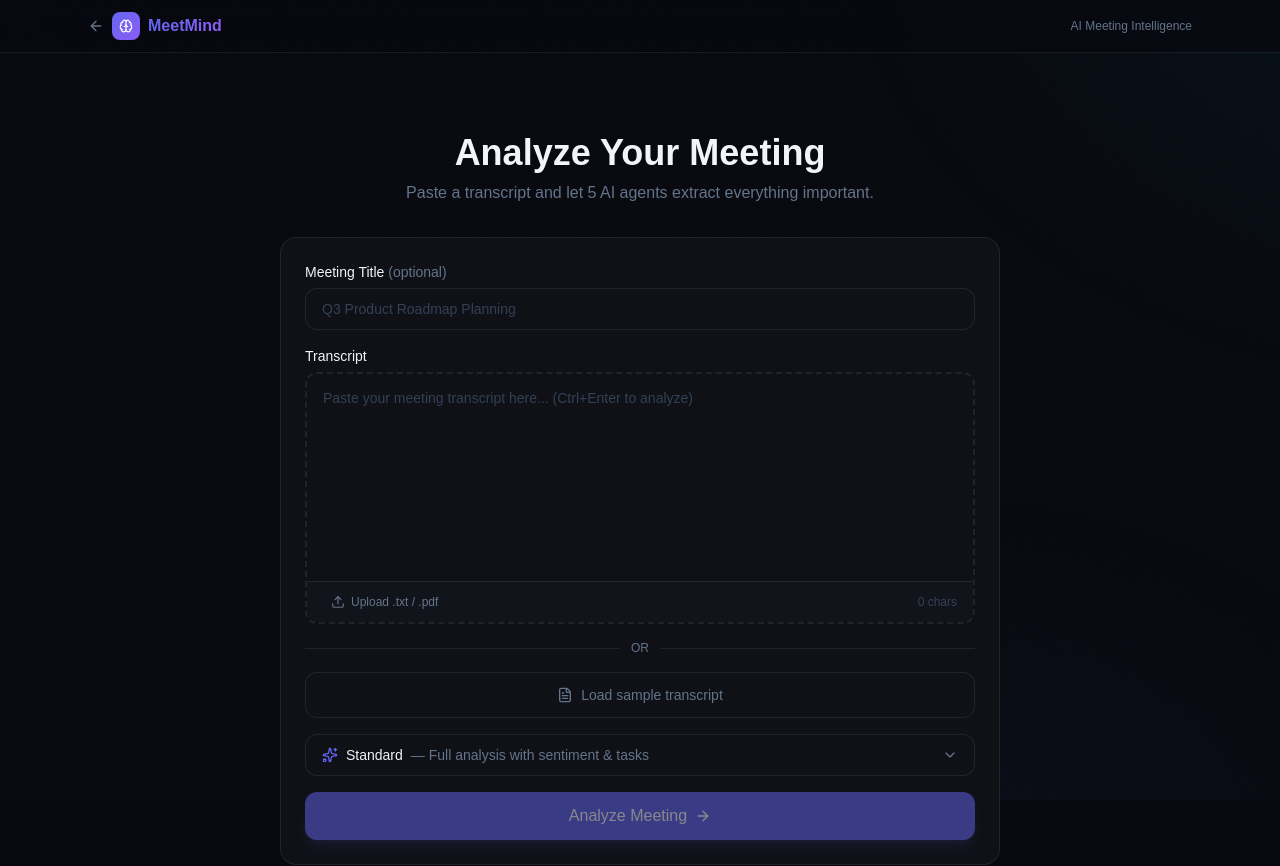
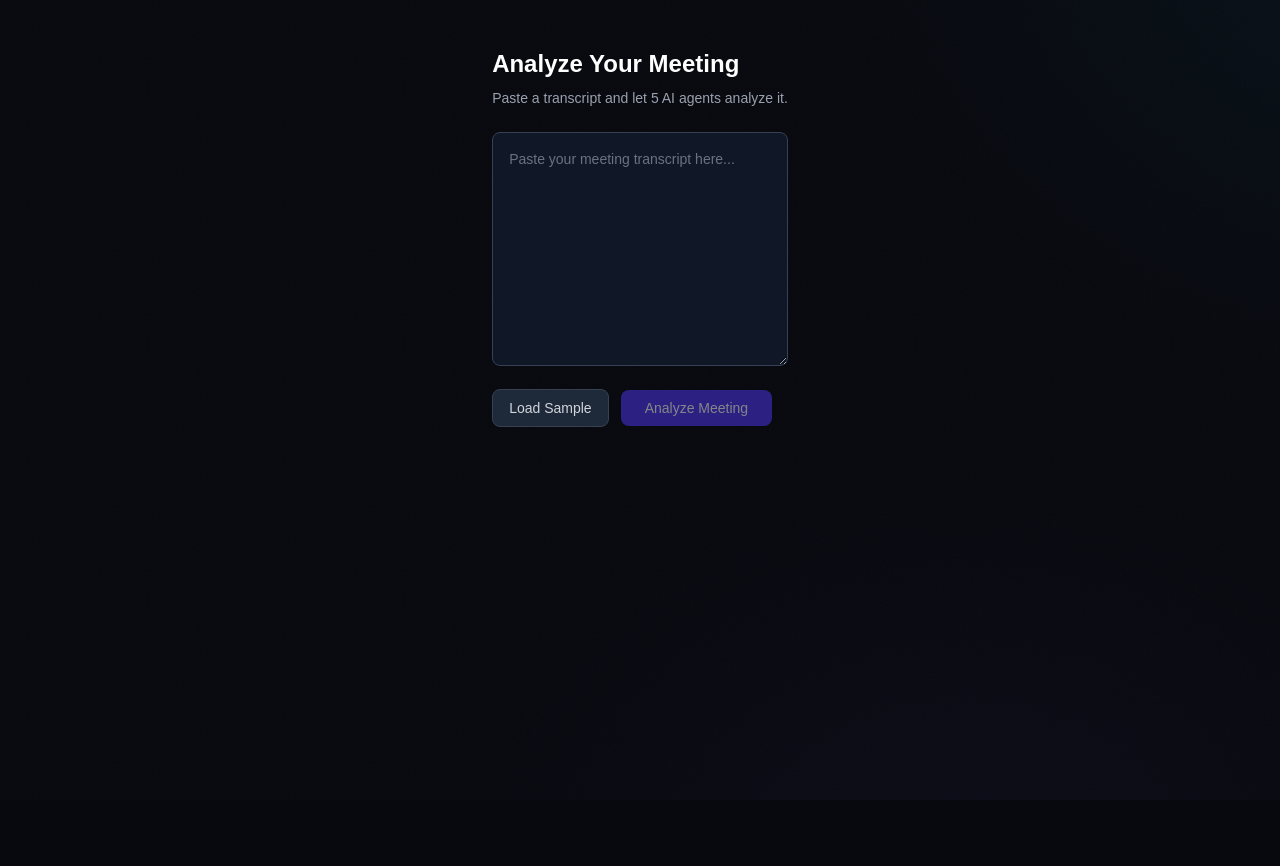
Before and after one commit to awanzain026-cmyk/MeetMind, a Next.js app: page /analyze in a window 1280 px wide. Shown: the top 866 px of the page. After the commit the page ends 800 px from the top, so only its background shows below. Built offline with nearby package versions, Linux system fonts and the light colour scheme.

Commit message:
Simplify analyze page: textarea + button + raw response, no streaming/animation deps

```diff
--- a/src/app/analyze/page.tsx
+++ b/src/app/analyze/page.tsx
@@ -1,329 +1,124 @@
 "use client";
 
-import { useState, useRef, lazy, Suspense } from "react";
-import { motion, AnimatePresence } from "framer-motion";
-import Link from "next/link";
-import confetti from "canvas-confetti";
-import {
-  Brain,
-  ArrowLeft,
-  RotateCcw,
-  AlertTriangle,
-  CheckCircle2,
-  ArrowUpRight,
-  Printer,
-  Share2,
-  Check,
-} from "lucide-react";
-import { Button } from "@/components/ui/Button";
-import { ErrorBoundary } from "@/components/ui/ErrorBoundary";
-import AgentProgress from "@/components/agent/AgentProgress";
-import TranscriptInput from "@/components/sections/TranscriptInput";
-import { useAnalysis } from "@/lib/hooks/useAnalysis";
-import { useToast, ToastContainer } from "@/components/ui/Toast";
+import { useState } from "react";
 
-const ResultsPanel = lazy(() => import("@/components/agent/ResultsPanel"));
+const SAMPLE = `Meeting: Q3 Product Roadmap Planning
+Date: March 15, 2024
+Attendees: Sarah Chen (PM), Mike Torres (Eng), Lisa Park (Design), James Wilson (Marketing)
 
-type Phase = "input" | "processing" | "results" | "error";
+Sarah: Let's start with the Q3 roadmap. We need to finalize priorities by end of week.
+Mike: The team has bandwidth for 2 major features. I'd recommend focusing on the analytics dashboard and the notification system.
+Lisa: From a design perspective, the analytics dashboard has more UX debt. We should prioritize that.
+Sarah: Agreed. Let's make the analytics dashboard our top priority.
+Mike: I'll need 3 engineers for 6 weeks. We can start mid-April.
+Sarah: Great. Also, we need to discuss the customer feedback about the mobile app performance.
+James: Marketing has been hearing complaints about load times on Android.
+Mike: We can allocate one engineer to optimize performance in parallel.
+Sarah: Perfect. James, can you prepare a customer communication about the upcoming improvements?
+James: Sure, I'll draft something by Friday.
+Sarah: Let's schedule a follow-up for next Monday to review the engineering plan.
+Mike: Works for me. I'll have the detailed breakdown ready by then.
+Lisa: I'll have the design explorations done by Thursday for review.
+Sarah: Excellent. Action items: Mike - engineering plan by Monday; Lisa - design explorations by Thursday; James - customer comms by Friday.`;
 
-function ResultsSkeleton() {
+export default function AnalyzePage() {
+  const [transcript, setTranscript] = useState("");
+  const [loading, setLoading] = useState(false);
+  const [result, setResult] = useState<string | null>(null);
+  const [error, setError] = useState<string | null>(null);
+
+  const handleSubmit = async () => {
+    if (!transcript.trim() || loading) return;
+    setLoading(true);
+    setResult(null);
+    setError(null);
+
+    try {
+      const res = await fetch("/api/analyze", {
+        method: "POST",
+        headers: { "Content-Type": "application/json" },
+        body: JSON.stringify({
+          transcript: transcript.trim(),
+          title: "Meeting Analysis",
+          depth: "quick",
+        }),
+      });
+
+      if (!res.ok) {
+        const body = await res.json().catch(() => null);
+        throw new Error(
+          (body as { error?: string })?.error ?? `HTTP ${res.status}`,
+        );
+      }
+
+      const text = await res.text();
+      setResult(text);
+    } catch (err) {
+      const msg = err instanceof Error ? err.message : "Unknown error";
+      console.error("[AnalyzePage]", msg);
+      setError(msg);
+    } finally {
+      setLoading(false);
+    }
+  };
+
   return (
-    <div className="animate-pulse space-y-4">
-      <div className="h-8 w-48 rounded bg-surface2" />
-      <div className="h-4 w-72 rounded bg-surface2" />
-      <div className="mt-6 h-40 rounded-xl bg-surface2" />
-      <div className="h-32 rounded-xl bg-surface2" />
-      <div className="h-32 rounded-xl bg-surface2" />
+    <div className="mx-auto max-w-3xl px-4 py-12">
+      <h1 className="mb-2 text-2xl font-bold text-white">
+        Analyze Your Meeting
+      </h1>
+      <p className="mb-6 text-sm text-gray-400">
+        Paste a transcript and let 5 AI agents analyze it.
+      </p>
+
+      <textarea
+        value={transcript}
+        onChange={(e) => setTranscript(e.target.value)}
+        placeholder="Paste your meeting transcript here..."
+        rows={10}
+        className="mb-4 w-full rounded-lg border border-gray-700 bg-gray-900 p-4 text-sm text-white placeholder-gray-500"
+      />
+
+      <div className="mb-6 flex items-center gap-3">
+        <button
+          onClick={() => {
+            setTranscript(SAMPLE);
+          }}
+          className="rounded-lg border border-gray-700 bg-gray-800 px-4 py-2 text-sm text-gray-300 hover:bg-gray-700"
+        >
+          Load Sample
+        </button>
+
+        <button
+          onClick={handleSubmit}
+          disabled={!transcript.trim() || loading}
+          className="rounded-lg bg-indigo-600 px-6 py-2 text-sm font-medium text-white hover:bg-indigo-500 disabled:opacity-50"
+        >
+          {loading ? "Analyzing..." : "Analyze Meeting"}
+        </button>
+      </div>
+
+      {loading && (
+        <div className="mb-4 rounded-lg border border-gray-700 bg-gray-900 p-4 text-sm text-gray-400">
+          Processing transcript with 5 AI agents...
+        </div>
+      )}
+
+      {error && (
+        <div className="mb-4 rounded-lg border border-red-800 bg-red-900/30 p-4 text-sm text-red-300">
+          <p className="font-semibold">Error</p>
+          <p>{error}</p>
+        </div>
+      )}
+
+      {result && (
+        <div className="rounded-lg border border-gray-700 bg-gray-900 p-4">
+          <h2 className="mb-3 text-lg font-semibold text-white">Response</h2>
+          <pre className="overflow-auto whitespace-pre-wrap text-sm text-gray-300">
+            {result}
+          </pre>
+        </div>
+      )}
     </div>
   );
 }
-
-export default function AnalyzePage() {
-  const { agents, currentAgent, results, isLoading, error, progress, analyze, reset } =
-    useAnalysis();
-  const { toasts, addToast, dismiss } = useToast();
-  const [phase, setPhase] = useState<Phase>("input");
-  const [copiedShare, setCopiedShare] = useState(false);
-  const progressRef = useRef<HTMLDivElement>(null);
-
-  const handleAnalyze = async (
-    transcript: string,
-    title: string,
-    depth: "quick" | "standard" | "deep",
-  ) => {
-    setPhase("processing");
-    setTimeout(() => {
-      progressRef.current?.scrollIntoView({ behavior: "smooth", block: "center" });
-    }, 100);
-    try {
-      await analyze(transcript, title, depth);
-      setPhase("results");
-      addToast("Analysis complete! All 5 agents finished.", "success");
-      confetti({
-        particleCount: 100,
-        spread: 70,
-        origin: { y: 0.6 },
-        colors: ["#6366f1", "#8b5cf6", "#06b6d4", "#10b981"],
-      });
-    } catch (err) {
-      console.error("[AnalyzePage] Analysis failed:", err);
-      setPhase("error");
-    }
-  };
-
-  const handleRetry = () => {
-    reset();
-    setPhase("input");
-  };
-
-  const handlePrint = () => {
-    window.print();
-  };
-
-  const handleShare = async () => {
-    const url = window.location.href;
-    try {
-      await navigator.clipboard.writeText(
-        `Check out my meeting analysis on MeetMind: ${url}`,
-      );
-      setCopiedShare(true);
-      addToast("Share link copied to clipboard!", "success");
-      setTimeout(() => setCopiedShare(false), 2000);
-    } catch {
-      addToast("Could not copy share link", "error");
-    }
-  };
-
-  const percent = Math.round(progress * 100);
-
-  return (
-    <ErrorBoundary>
-      <div className="min-h-full flex flex-col">
-        <ToastContainer toasts={toasts} onDismiss={dismiss} />
-
-        <header className="sticky top-0 z-50 border-b border-border bg-background/80 backdrop-blur-xl no-print">
-          <div className="mx-auto flex max-w-6xl items-center justify-between px-4 py-3 sm:px-6">
-            <Link
-              href="/"
-              className="flex items-center gap-2 text-sm text-text-muted hover:text-text-primary transition-colors"
-            >
-              <ArrowLeft className="h-4 w-4" />
-              <div className="flex items-center gap-2">
-                <div className="flex h-7 w-7 items-center justify-center rounded-lg bg-gradient-to-br from-primary to-secondary">
-                  <Brain className="h-3.5 w-3.5 text-white" />
-                </div>
-                <span className="bg-gradient-to-r from-primary to-secondary bg-clip-text text-base font-bold text-transparent">
-                  MeetMind
-                </span>
-              </div>
-            </Link>
-
-            <div className="flex items-center gap-2">
-              {phase === "results" && (
-                <>
-                  <button
-                    onClick={handlePrint}
-                    className="flex cursor-pointer items-center gap-1 rounded-md px-2 py-1.5 text-xs text-text-muted hover:text-text-primary transition-colors"
-                    title="Download as PDF"
-                  >
-                    <Printer className="h-3.5 w-3.5" />
-                    <span className="hidden sm:inline">PDF</span>
-                  </button>
-                  <button
-                    onClick={handleShare}
-                    className="flex cursor-pointer items-center gap-1 rounded-md px-2 py-1.5 text-xs text-text-muted hover:text-text-primary transition-colors"
-                    title="Share results"
-                  >
-                    {copiedShare ? (
-                      <Check className="h-3.5 w-3.5 text-success" />
-                    ) : (
-                      <Share2 className="h-3.5 w-3.5" />
-                    )}
-                    <span className="hidden sm:inline">Share</span>
-                  </button>
-                  <Button
-                    variant="ghost"
-                    size="sm"
-                    onClick={handleRetry}
-                    className="gap-1.5"
-                  >
-                    <RotateCcw className="h-3.5 w-3.5" />
-                    <span className="hidden sm:inline">New</span>
-                  </Button>
-                  <Link href="/">
-                    <Button variant="secondary" size="sm" className="gap-1.5">
-                      <ArrowUpRight className="h-3.5 w-3.5" />
-                      <span className="hidden sm:inline">Home</span>
-                    </Button>
-                  </Link>
-                </>
-              )}
-              {phase !== "results" && (
-                <span className="text-xs text-text-muted hidden sm:block">
-                  AI Meeting Intelligence
-                </span>
-              )}
-            </div>
-          </div>
-        </header>
-
-        <main className="flex-1">
-          <AnimatePresence mode="wait">
-            {phase === "input" && (
-              <motion.div
-                key="input"
-                initial={{ opacity: 0, y: 20 }}
-                animate={{ opacity: 1, y: 0 }}
-                exit={{ opacity: 0, y: -20 }}
-                transition={{ duration: 0.3 }}
-                className="mx-auto max-w-3xl px-4 py-12 sm:px-6 sm:py-20"
-              >
-                <div className="mb-8 text-center">
-                  <h1 className="text-2xl font-bold text-text-primary sm:text-4xl">
-                    Analyze Your Meeting
-                  </h1>
-                  <p className="mt-2 text-sm text-text-muted sm:text-base">
-                    Paste a transcript and let 5 AI agents extract everything
-                    important.
-                  </p>
-                </div>
-
-                <div className="rounded-2xl border border-border bg-surface p-4 sm:p-6">
-                  <TranscriptInput
-                    onAnalyze={handleAnalyze}
-                    loading={isLoading}
-                  />
-                </div>
-              </motion.div>
-            )}
-
-            {phase === "processing" && (
-              <motion.div
-                key="processing"
-                initial={{ opacity: 0, y: 20 }}
-                animate={{ opacity: 1, y: 0 }}
-                exit={{ opacity: 0, y: -20 }}
-                transition={{ duration: 0.3 }}
-                className="mx-auto max-w-4xl px-4 py-12 sm:px-6 sm:py-16"
-                ref={progressRef}
-              >
-                <div className="mb-6 text-center">
-                  <motion.div
-                    animate={{ scale: [1, 1.05, 1] }}
-                    transition={{ duration: 2, repeat: Infinity }}
-                    className="mx-auto mb-4 flex h-12 w-12 items-center justify-center rounded-xl bg-primary/15"
-                  >
-                    <Brain className="h-6 w-6 text-primary" />
-                  </motion.div>
-                  <h2 className="text-lg font-bold text-text-primary sm:text-xl">
-                    Analyzing Your Meeting
-                  </h2>
-                  <p className="mt-1 text-sm text-text-muted">
-                    5 AI agents processing your transcript
-                    {percent > 0 && (
-                      <span className="ml-1 text-primary">
-                        &mdash; {percent}% complete
-                      </span>
-                    )}
-                  </p>
-                </div>
-
-                <div className="rounded-2xl border border-border bg-surface p-4 sm:p-6">
-                  <AgentProgress
-                    agents={agents}
-                    currentAgent={currentAgent ?? ""}
-                  />
-                </div>
-
-                <div className="mt-6 flex items-center justify-center gap-2 text-xs text-text-dim">
-                  <div className="flex items-center gap-1">
-                    <div className="h-1.5 w-1.5 rounded-full bg-primary animate-pulse" />
-                    Processing
-                  </div>
-                  <span>&middot;</span>
-                  <div className="flex items-center gap-1">
-                    <CheckCircle2 className="h-3 w-3 text-success" />
-                    {agents.filter((a) => a.status === "done").length} done
-                  </div>
-                  <span>&middot;</span>
-                  <div className="flex items-center gap-1">
-                    <AlertTriangle className="h-3 w-3 text-text-dim" />
-                    {agents.filter((a) => a.status === "idle").length} pending
-                  </div>
-                </div>
-              </motion.div>
-            )}
-
-            {phase === "results" && results && (
-              <motion.div
-                key="results"
-                initial={{ opacity: 0, y: 20 }}
-                animate={{ opacity: 1, y: 0 }}
-                exit={{ opacity: 0, y: -20 }}
-                transition={{ duration: 0.3 }}
-                className="mx-auto max-w-5xl px-4 py-12 sm:px-6 sm:py-16"
-              >
-                <div className="mb-6 flex flex-col items-center justify-between gap-4 sm:flex-row">
-                  <div>
-                    <h2 className="text-lg font-bold text-text-primary sm:text-xl">
-                      Analysis Results
-                    </h2>
-                    <p className="text-sm text-text-muted">
-                      All 5 agents completed their analysis
-                    </p>
-                  </div>
-                </div>
-
-                <div className="rounded-2xl border border-border bg-surface p-4 sm:p-6">
-                  <Suspense fallback={<ResultsSkeleton />}>
-                    <ResultsPanel analysis={results} />
-                  </Suspense>
-                </div>
-              </motion.div>
-            )}
-
-            {phase === "error" && (
-              <motion.div
-                key="error"
-                initial={{ opacity: 0, scale: 0.95 }}
-                animate={{ opacity: 1, scale: 1 }}
-                transition={{ duration: 0.3 }}
-                className="mx-auto max-w-lg px-4 py-20 text-center"
-              >
-                <div className="mx-auto mb-6 flex h-16 w-16 items-center justify-center rounded-2xl bg-error/15">
-                  <AlertTriangle className="h-8 w-8 text-error" />
-                </div>
-                <h2 className="mb-2 text-2xl font-bold text-text-primary">
-                  Analysis Failed
-                </h2>
-                <p className="mb-2 text-sm text-text-muted">
-                  {error || "Something went wrong during analysis."}
-                </p>
-                <p className="mb-8 text-xs text-text-dim">
-                  Check your API key configuration and try again.
-                </p>
-                <div className="flex items-center justify-center gap-3">
-                  <Button onClick={handleRetry} className="gap-2">
-                    <RotateCcw className="h-4 w-4" /> Try Again
-                  </Button>
-                  <Link href="/">
-                    <Button variant="ghost">Back Home</Button>
-                  </Link>
-                </div>
-              </motion.div>
-            )}
-          </AnimatePresence>
-        </main>
-
-        {phase !== "processing" && (
-          <footer className="no-print border-t border-border bg-surface">
-            <div className="mx-auto max-w-6xl px-4 py-6 text-center text-xs text-text-dim">
-              &copy; {new Date().getFullYear()} MeetMind. AI-powered meeting
-              intelligence.
-            </div>
-          </footer>
-        )}
-      </div>
-    </ErrorBoundary>
-  );
-}
```
